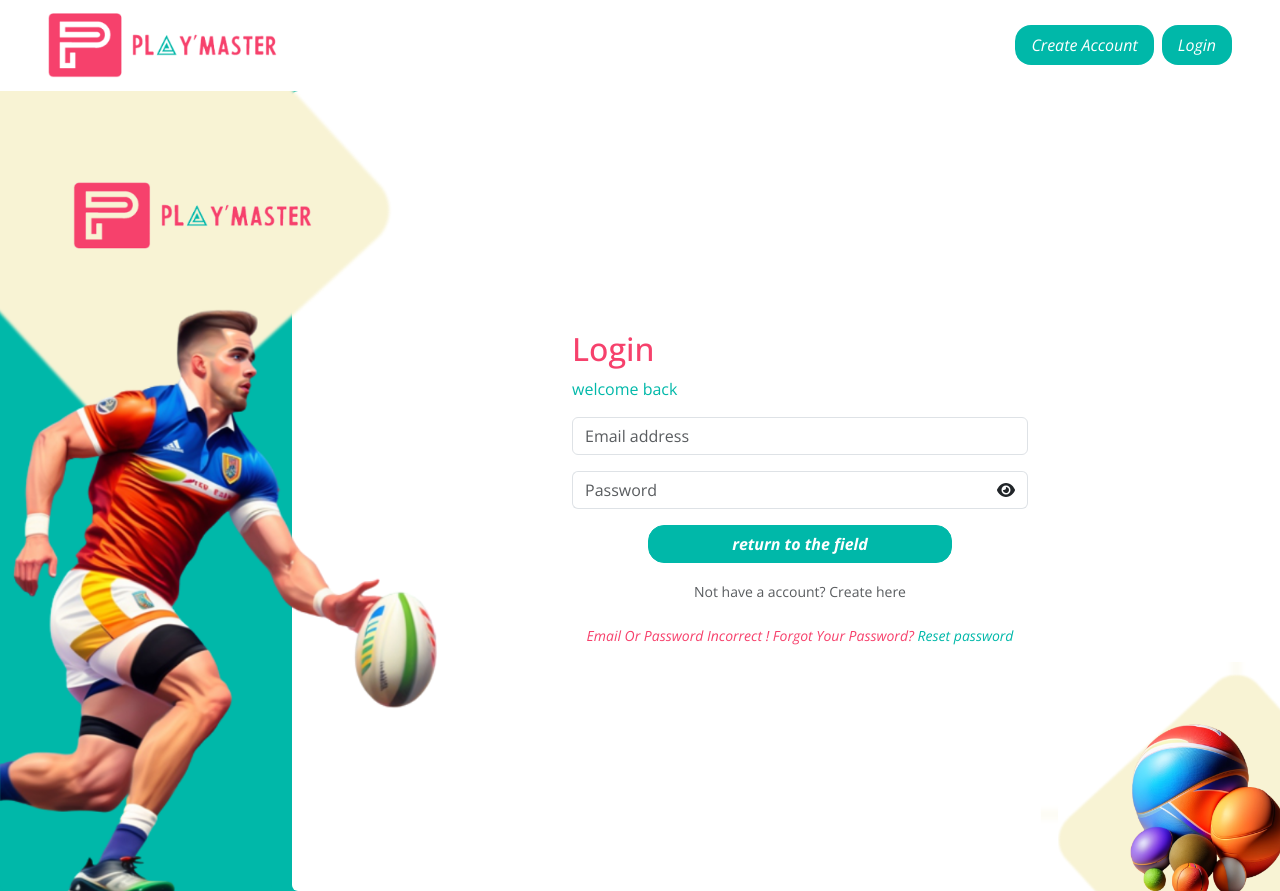
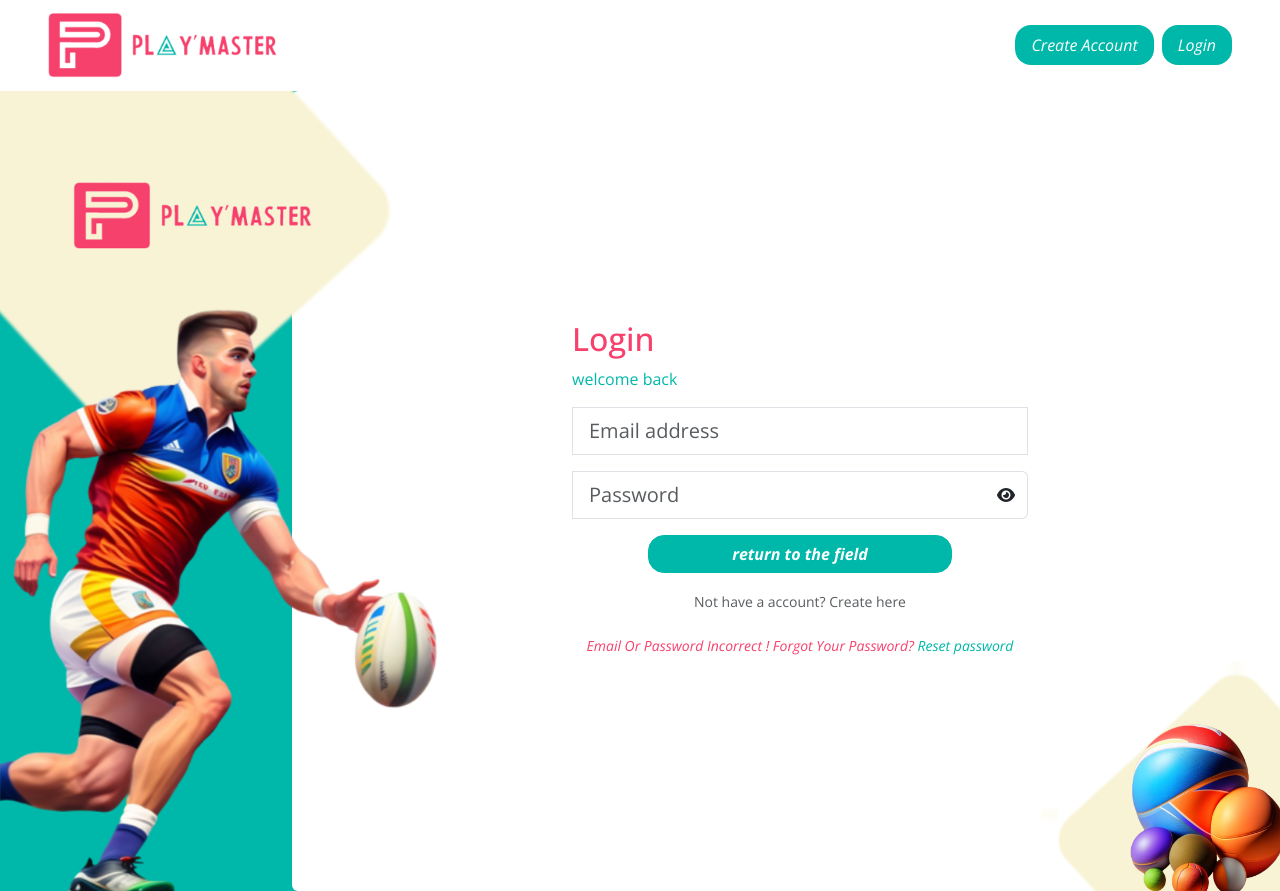
Before and after one commit to nik10-mah/play-master, a React app: page /login in a window 1280 px wide. Built offline with nearby package versions, Linux system fonts and the light colour scheme.

Commit message:
home page design

```diff
--- a/src/components/account/ForgotPassword.jsx
+++ b/src/components/account/ForgotPassword.jsx
@@ -26,7 +26,7 @@ const ForgotPassword = () => {
             <p className="text-secondary">welcome back</p>
             <Form>
               <Form.Group className="mb-3" controlId="formBasicEmail">
-                <Form.Control type="email" placeholder="Email address" />
+                <Form.Control type="email" className="form-control-lg rounded-0"  placeholder="Email address" />
               </Form.Group>
 
               <Row className="g-0 justify-content-center">
--- a/src/components/account/Login.jsx
+++ b/src/components/account/Login.jsx
@@ -28,14 +28,14 @@ const Login = () => {
             <p className="text-secondary">welcome back</p>
             <Form>
               <Form.Group className="mb-3" controlId="formBasicEmail">
-                <Form.Control type="email" placeholder="Email address" />
+                <Form.Control  className="form-control-lg rounded-0" type="email" placeholder="Email address" />
               </Form.Group>
 
               <Form.Group className="mb-3" controlId="formBasicPassword">
                 <InputGroup className="mb-3">
                   <Form.Control
                     type="password"
-                    className="border-end-0"
+                    className="border-end-0 form-control-lg rounded-0"
                     placeholder="Password"
                   />
                   <InputGroup.Text
```
